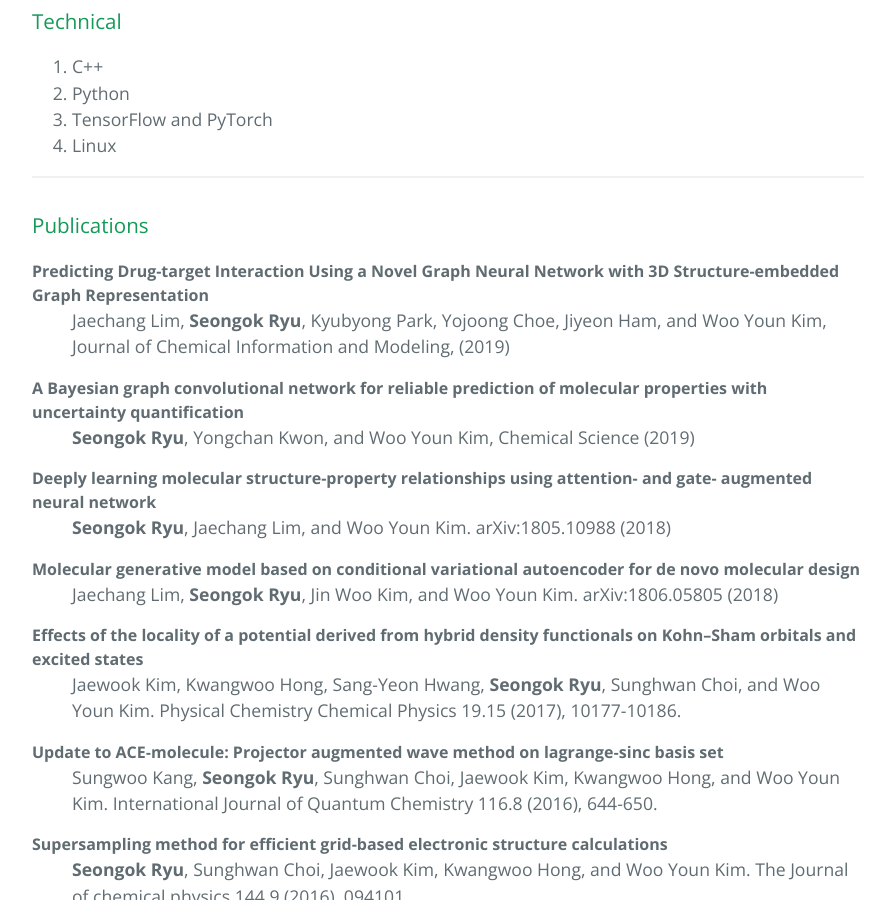
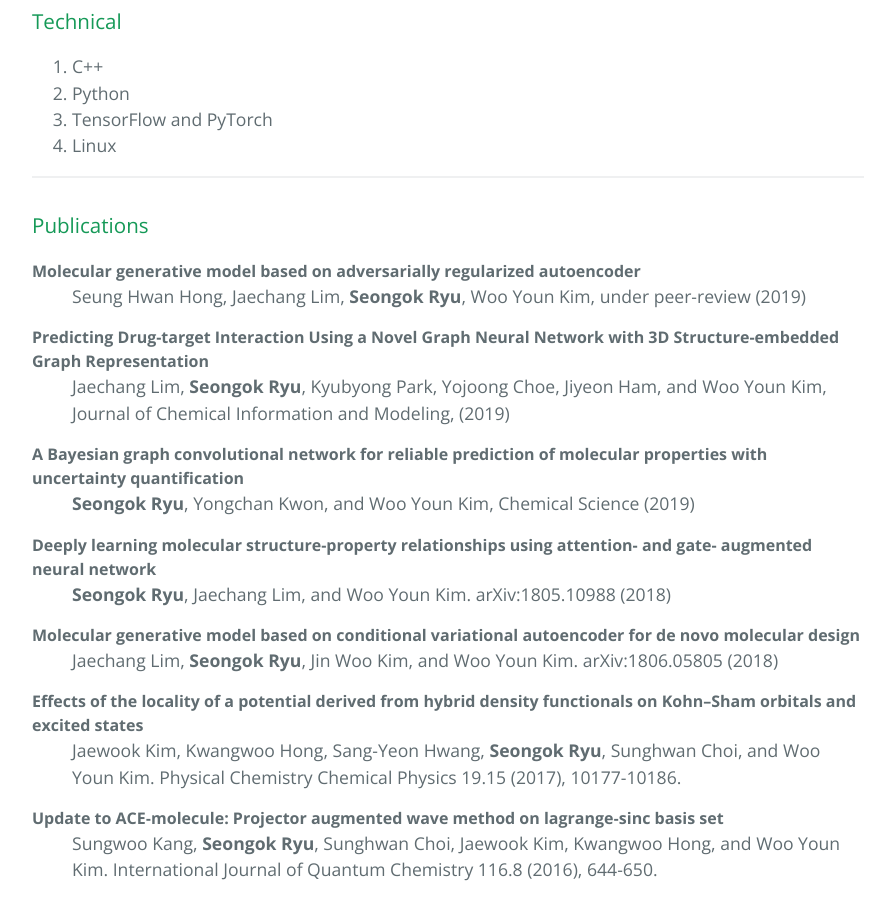
Before and after one commit to SeongokRyu/seongokryu.github.io, a Jekyll site: the page built from index.md, in a window 1280 px wide and 900 px high, scrolled down 1843 px. Shown: the whole window, without its empty margins (192-1087 px from the left). Built offline with Jekyll 4.4.1, drawn with Linux system fonts in a browser that asks for light colours.

Commit message:
Update index.md

```diff
--- a/index.md
+++ b/index.md
@@ -64,6 +64,8 @@ Therefore, considering such situation, my research interest has been focused on
 
 ### Publications {#publications}
 
+Molecular generative model based on adversarially regularized autoencoder
+: Seung Hwan Hong, Jaechang Lim, __Seongok Ryu__, Woo Youn Kim, under peer-review (2019)
 
 
 Predicting Drug-target Interaction Using a Novel Graph Neural Network with 3D Structure-embedded Graph Representation
```
